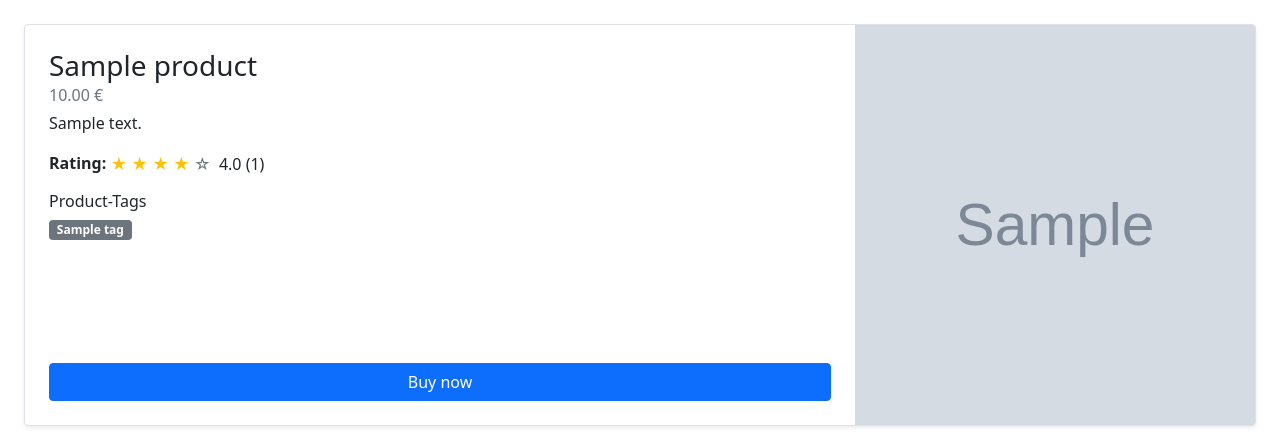
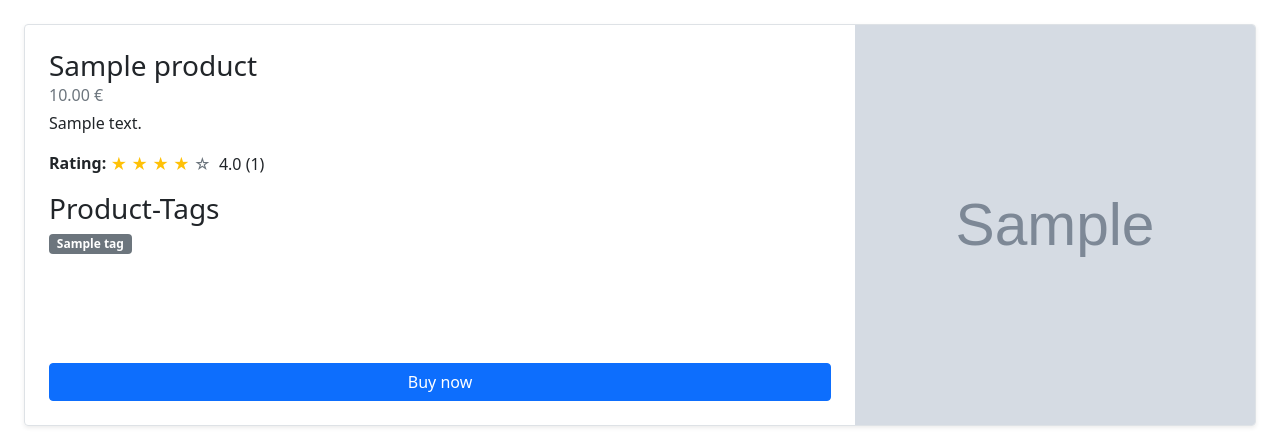
Before and after one commit to FabianRitzmann/baby-tools-world, a Django app: a page that uses src/products/templates/product.html in a window 1280 px wide. Shown: the part 56-504 px from the top of the page. Run offline with Django 5.2, Linux system fonts and the light colour scheme; tables that the repository leaves empty hold one stand-in row (values such as "Sample post"); grey boxes marked "Sample" are stand-in pictures.

Commit message:
feat: update README, product template and add tag migration

```diff
--- a/src/products/templates/product.html
+++ b/src/products/templates/product.html
@@ -41,7 +41,7 @@
 
         <!-- (3) Product tags -->
         <div class="mb-3">
-          <h6 class="mb-2">Product-Tags</h6>
+          <h3 class="mb-2">Product-Tags</h3>
           {% if product.tags.all %}
             <div class="d-flex flex-wrap gap-2">
               {% for tag in product.tags.all %}
```
Also changed, not shown: README.md, src/products/migrations/0002_tag_product_tags.py (added).
